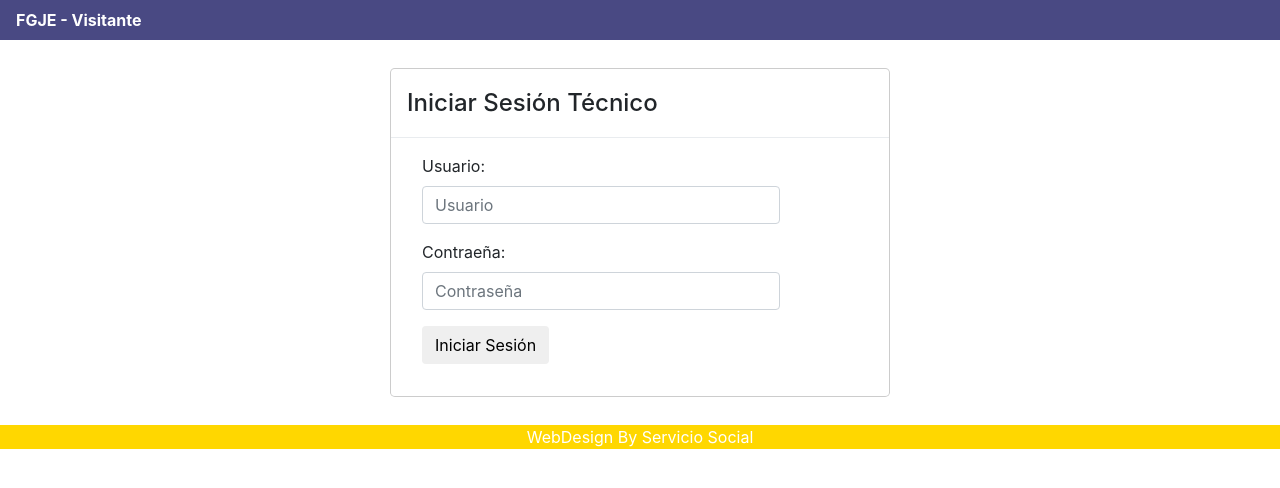
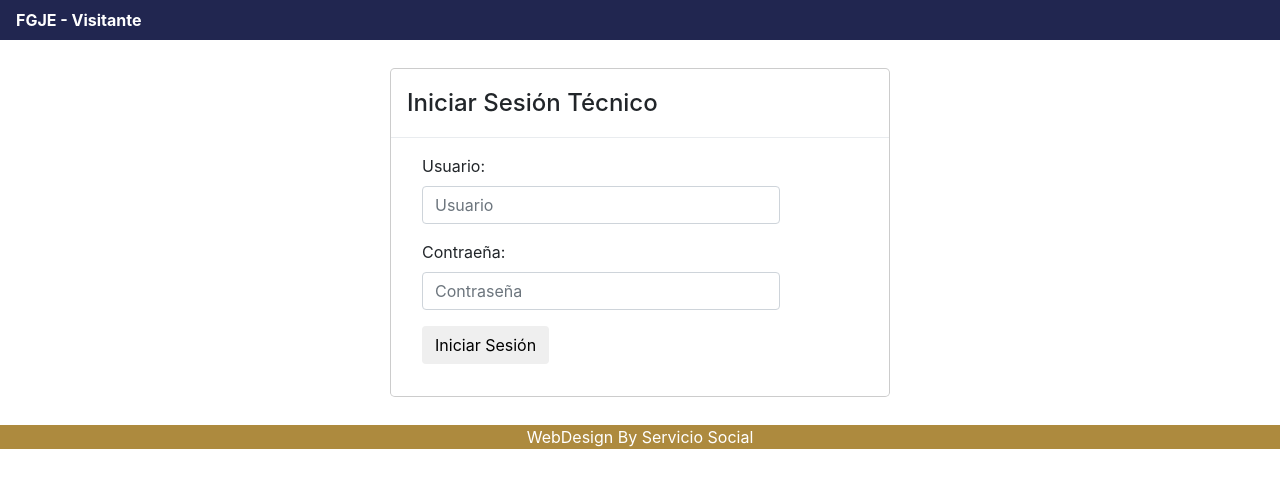
Before and after one commit to yohovani/ServiceDesk-FGJE, a PHP site: page /ServiceDesk/sesionTecnicos.php in a window 1280 px wide. Shown: the top 488 px of the page. Run offline with PHP 8.4, Linux system fonts and the light colour scheme.

Commit message:
Se corrigio estetica

```diff
--- a/sesionTecnicos.php
+++ b/sesionTecnicos.php
@@ -1,6 +1,7 @@
 <!DOCTYPE html>
 <html lang="en">
 	<head>
+		<link rel="shortcut icon" href="img/logo.png">
 		<title>FGJE Unidad de Inform&aacute;tica</title>
 		<meta charset="utf-8">
 		<meta name="viewport" content="width=device-width, initial-scale=1">
@@ -12,7 +13,7 @@
 	</head>
 	<body>
 
-		<nav class="navbar" style="background-color:#494983;">
+		<nav class="navbar" style="background-color:#212650;">
 
 			<?php
 				session_start();
@@ -66,7 +67,7 @@
 					</div>
 				</div>
 			</div>
-<footer class="container-fluid text-center" style="background-color:gold;">
+<footer class="container-fluid text-center" style="background-color:#ad8a3e;">
   <p style='color:white'>WebDesign By Servicio Social</p>
 </footer>
 
```
Also changed, not shown: index.php (+14 -4 lines), img/logoSD.png (added).
